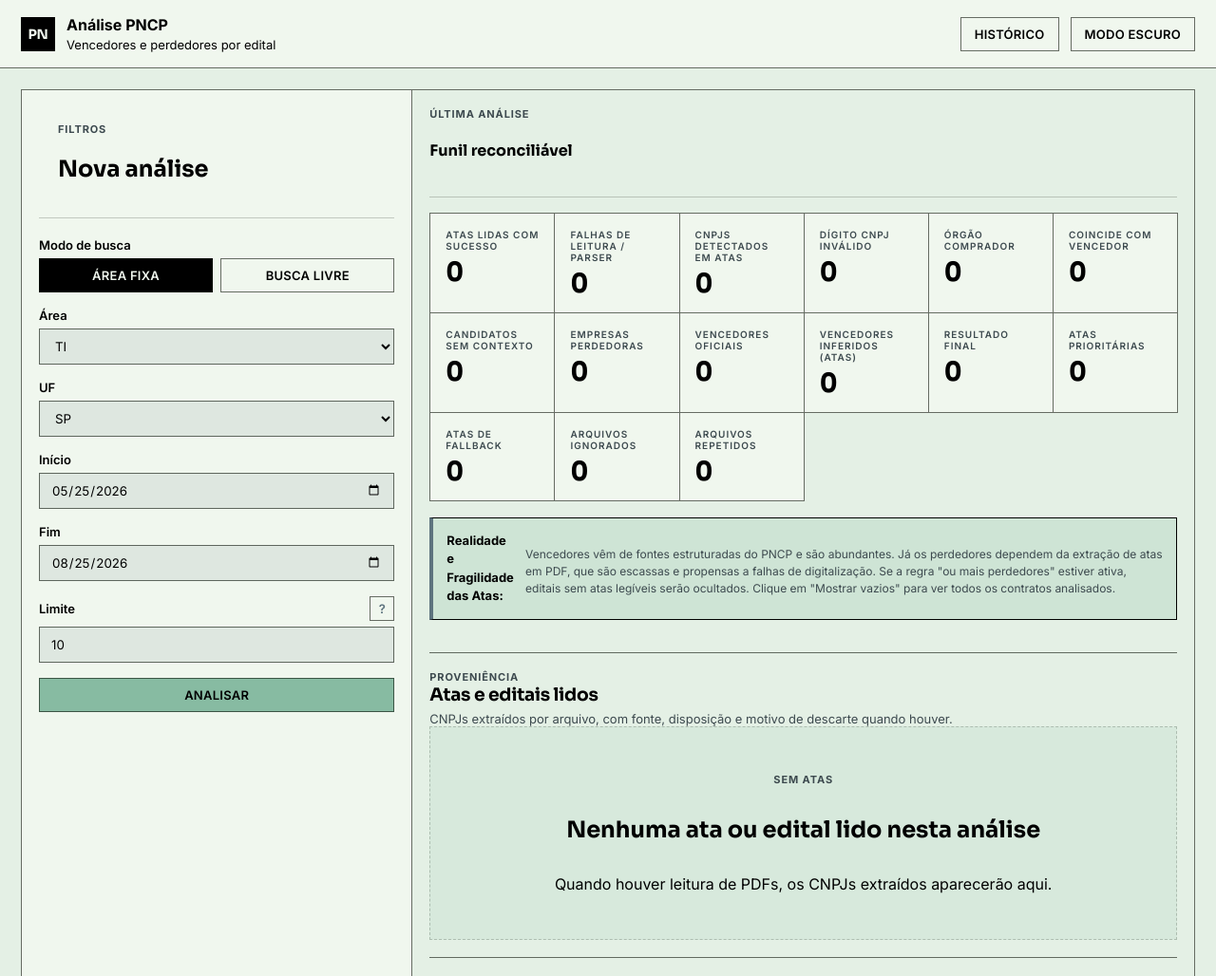
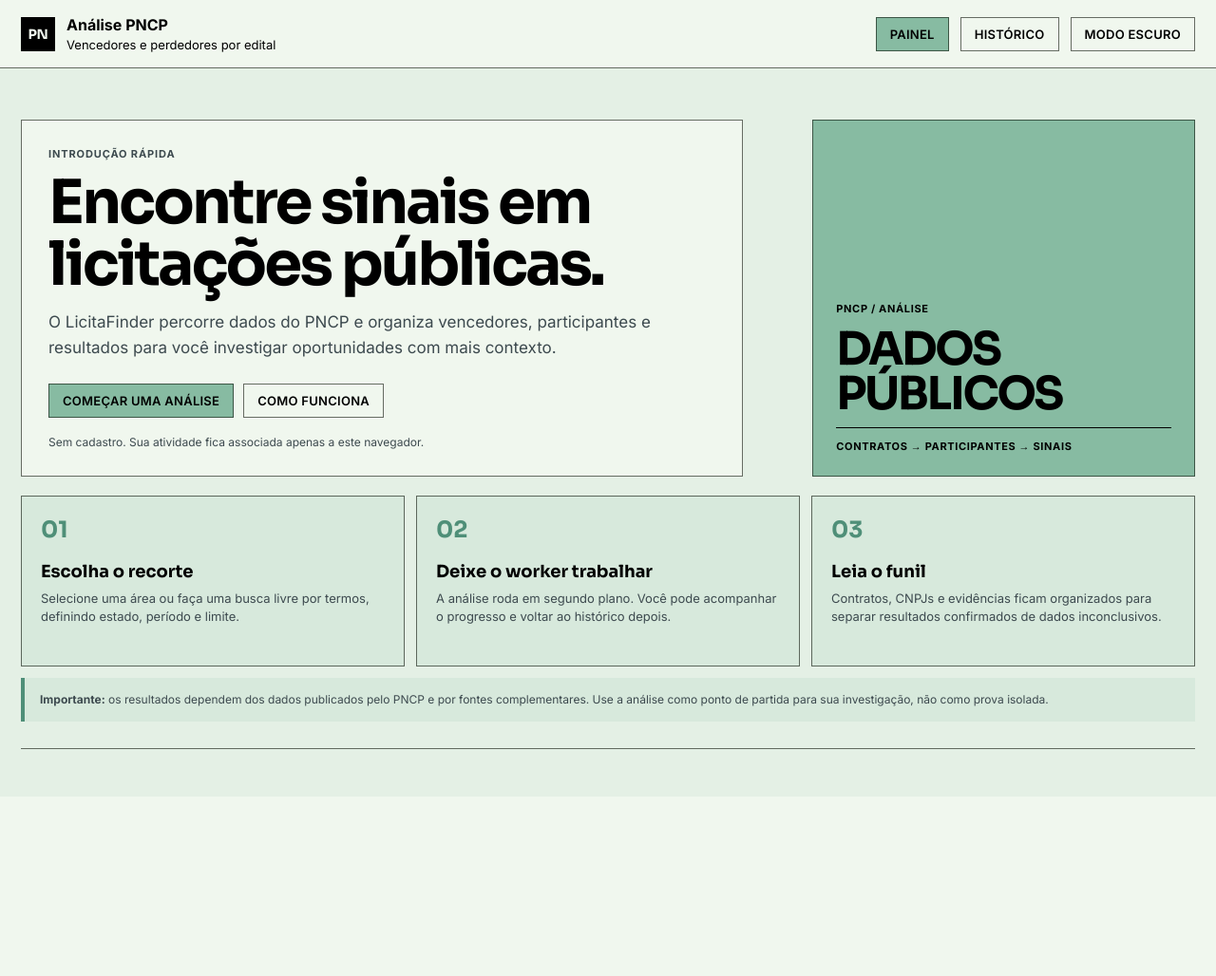
Before and after one commit to niyjn/licita-demo, a Flask app: page / in a window 1280 px wide. Shown: the top 1028 px of the page at 95% size. After the commit the page ends 789 px from the top, so only its background shows below. Run offline with Flask 3, Linux system fonts and the light colour scheme; data that the repository does not hold is empty; parts of the project's set-up code (start-up, migrations or seed data) failed here and were passed over; some libraries are stand-ins or nearby versions.

Commit message:
feat(web): split welcome introduction from analysis panel

```diff
--- a/app.py
+++ b/app.py
@@ -132,7 +132,7 @@ def create_app(config=None):
 
     @app.before_request
     def anonymous_identity():
-        if request.endpoint in {"healthz", "readyz", "static", "favicon"}:
+        if request.endpoint in {"healthz", "readyz", "static", "favicon", "welcome"}:
             return None
         owner_id, cookie, should_set_cookie = resolve_identity(
             storage,
@@ -183,6 +183,10 @@ def create_app(config=None):
         )
 
     @app.get("/")
+    def welcome():
+        return render_template("welcome.html")
+
+    @app.get("/app")
     def index():
         run = storage.ultima_run_do_owner(g.owner_id)
         if run:
--- a/design-system/components.css
+++ b/design-system/components.css
@@ -485,6 +485,150 @@
 /* ============================================================
    6. HEADERS, ALERTS, BLANK SLATE
    ============================================================ */
+.welcome-section {
+  padding: 32px 0 28px;
+  border-bottom: 1px solid var(--border);
+  margin-bottom: 28px;
+}
+
+.welcome-hero {
+  display: grid;
+  grid-template-columns: minmax(0, 1.6fr) minmax(220px, 0.8fr);
+  gap: 28px;
+  align-items: stretch;
+  margin-bottom: 20px;
+}
+
+.welcome-copy {
+  max-width: 760px;
+  padding: 28px;
+  border: 1px solid var(--border);
+  background: var(--surface);
+}
+
+.welcome-copy h1 {
+  max-width: 680px;
+  margin: 12px 0 14px;
+  font-size: clamp(34px, 5vw, 64px);
+  line-height: 1.02;
+  letter-spacing: -0.045em;
+}
+
+.welcome-lead {
+  max-width: 650px;
+  margin: 0;
+  color: var(--muted);
+  font-size: 17px;
+  line-height: 1.6;
+}
+
+.welcome-actions {
+  display: flex;
+  flex-wrap: wrap;
+  gap: 10px;
+  margin-top: 24px;
+}
+
+.welcome-note {
+  margin: 18px 0 0;
+  color: var(--muted);
+  font-size: 12px;
+}
+
+.welcome-signal {
+  display: flex;
+  flex-direction: column;
+  justify-content: flex-end;
+  gap: 12px;
+  min-height: 250px;
+  padding: 24px;
+  border: 1px solid var(--border);
+  background: var(--primary);
+  color: var(--button-text);
+  font-family: Sora, Inter, sans-serif;
+  text-transform: uppercase;
+  letter-spacing: 0.04em;
+}
+
+.welcome-signal strong {
+  max-width: 240px;
+  font-size: clamp(28px, 4vw, 48px);
+  line-height: 0.98;
+  letter-spacing: -0.05em;
+}
+
+.welcome-signal-label,
+.welcome-signal > span:last-child {
+  font-family: Inter, sans-serif;
+  font-size: 11px;
+  font-weight: 700;
+}
+
+.welcome-signal-line {
+  width: 100%;
+  height: 1px;
+  background: currentColor;
+}
+
+.welcome-grid {
+  display: grid;
+  grid-template-columns: repeat(3, minmax(0, 1fr));
+  gap: 12px;
+  scroll-margin-top: 24px;
+}
+
+.welcome-card {
+  min-height: 180px;
+  padding: 20px;
+  border: 1px solid var(--border);
+  background: var(--surface-muted);
+}
+
+.welcome-card-number {
+  color: var(--primary-strong);
+  font-family: Sora, sans-serif;
+  font-size: 24px;
+  font-weight: 700;
+}
+
+.welcome-card h2 {
+  margin: 18px 0 8px;
+  font-size: 18px;
+}
+
+.welcome-card p {
+  margin: 0;
+  color: var(--muted);
+  font-size: 13px;
+  line-height: 1.5;
+}
+
+.welcome-disclaimer {
+  margin-top: 12px;
+  padding: 14px 16px;
+  border-left: 4px solid var(--primary-strong);
+  background: var(--surface-muted);
+  color: var(--muted);
+  font-size: 12px;
+  line-height: 1.5;
+}
+
+@media (max-width: 760px) {
+  .welcome-section {
+    padding-top: 20px;
+  }
+
+  .welcome-hero,
+  .welcome-grid {
+    grid-template-columns: 1fr;
+  }
+
+  .welcome-copy,
+  .welcome-signal {
+    padding: 20px;
+  }
+}
+
 .workspace-header {
   margin-bottom: 16px;
 }
--- a/templates/base.html
+++ b/templates/base.html
@@ -14,7 +14,12 @@
     <script>
       window.csrfToken = {{ csrf_token|tojson }};
       // Aplica o tema imediatamente antes de renderizar para evitar flash de luz
-      const savedTheme = localStorage.getItem('theme');
+      let savedTheme = null;
+      try {
+        savedTheme = localStorage.getItem('theme');
+      } catch (_error) {
+        // O tema padrão continua funcionando sem localStorage.
+      }
       const systemPrefersDark = window.matchMedia('(prefers-color-scheme: dark)').matches;
       const theme = savedTheme || (systemPrefersDark ? 'dark' : 'light');
       document.documentElement.setAttribute('data-theme', theme);
@@ -31,6 +36,11 @@
           </div>
         </div>
         <div class="topbar-actions" style="padding-bottom: 14px;">
+          {% if request.endpoint == 'index' %}
+            <a class="btn btn-secondary" href="{{ url_for('welcome', intro='1') }}">Introdução</a>
+          {% elif request.endpoint == 'welcome' %}
+            <a class="btn btn-primary" href="{{ url_for('index') }}">Painel</a>
+          {% endif %}
           <a class="btn btn-secondary" href="{{ url_for('listar_runs') }}">Histórico</a>
           <button id="theme-toggle" class="btn btn-secondary">
             <span id="theme-toggle-text">Modo Escuro</span>
@@ -60,7 +70,11 @@
         const activeTheme = document.documentElement.getAttribute('data-theme');
         const newTheme = activeTheme === 'dark' ? 'light' : 'dark';
         document.documentElement.setAttribute('data-theme', newTheme);
-        localStorage.setItem('theme', newTheme);
+        try {
+          localStorage.setItem('theme', newTheme);
+        } catch (_error) {
+          // Tema continua aplicado nesta sessão mesmo sem persistência.
+        }
       });
 
       // Converte todos os elementos com a classe local-time do UTC para o horário local do navegador
--- /dev/null
+++ b/templates/welcome.html
@@ -0,0 +1,82 @@
+{% extends "base.html" %}
+
+{% block title %}LicitaFinder — Introdução{% endblock %}
+
+{% block content %}
+  <section class="welcome-section welcome-page" id="welcome" aria-labelledby="welcome-title">
+    <div class="welcome-hero">
+      <div class="welcome-copy">
+        <span class="eyebrow">Introdução rápida</span>
+        <h1 id="welcome-title">Encontre sinais em licitações públicas.</h1>
+        <p class="welcome-lead">
+          O LicitaFinder percorre dados do PNCP e organiza vencedores, participantes e resultados
+          para você investigar oportunidades com mais contexto.
+        </p>
+        <div class="welcome-actions">
+          <a class="btn btn-primary" id="welcome-start" href="{{ url_for('index') }}">Começar uma análise</a>
+          <a class="btn btn-secondary" href="#how-it-works">Como funciona</a>
+        </div>
+        <p class="welcome-note">Sem cadastro. Sua atividade fica associada apenas a este navegador.</p>
+      </div>
+      <div class="welcome-signal" aria-hidden="true">
+        <span class="welcome-signal-label">PNCP / ANÁLISE</span>
+        <strong>dados públicos</strong>
+        <span class="welcome-signal-line"></span>
+        <span>contratos → participantes → sinais</span>
+      </div>
+    </div>
+
+    <div class="welcome-grid" id="how-it-works">
+      <article class="welcome-card">
+        <span class="welcome-card-number">01</span>
+        <h2>Escolha o recorte</h2>
+        <p>Selecione uma área ou faça uma busca livre por termos, definindo estado, período e limite.</p>
+      </article>
+      <article class="welcome-card">
+        <span class="welcome-card-number">02</span>
+        <h2>Deixe o worker trabalhar</h2>
+        <p>A análise roda em segundo plano. Você pode acompanhar o progresso e voltar ao histórico depois.</p>
+      </article>
+      <article class="welcome-card">
+        <span class="welcome-card-number">03</span>
+        <h2>Leia o funil</h2>
+        <p>Contratos, CNPJs e evidências ficam organizados para separar resultados confirmados de dados inconclusivos.</p>
+      </article>
+    </div>
+
+    <div class="welcome-disclaimer">
+      <strong>Importante:</strong> os resultados dependem dos dados publicados pelo PNCP e por fontes complementares.
+      Use a análise como ponto de partida para sua investigação, não como prova isolada.
+    </div>
+  </section>
+
+  <script>
+    const WELCOME_STORAGE_KEY = "licitafinder.welcome.dismissed.v1";
+    const params = new URLSearchParams(window.location.search);
+    const explicitIntro = params.get("intro") === "1";
+
+    if (explicitIntro) {
+      try {
+        localStorage.removeItem(WELCOME_STORAGE_KEY);
+      } catch (_error) {
+        // A introdução continua acessível nesta sessão.
+      }
+    } else {
+      try {
+        if (localStorage.getItem(WELCOME_STORAGE_KEY) === "true") {
+          window.location.replace("{{ url_for('index') }}");
+        }
+      } catch (_error) {
+        // Sem storage, a introdução permanece como porta de entrada.
+      }
+    }
+
+    document.getElementById("welcome-start").addEventListener("click", () => {
+      try {
+        localStorage.setItem(WELCOME_STORAGE_KEY, "true");
+      } catch (_error) {
+        // O painel ainda pode ser acessado mesmo sem persistência local.
+      }
+    });
+  </script>
+{% endblock %}
```
Also changed, not shown: tests/test_anonymous_identity.py (+5 -5 lines), tests/test_frontend_app.py (+16 -3 lines), README.md.
